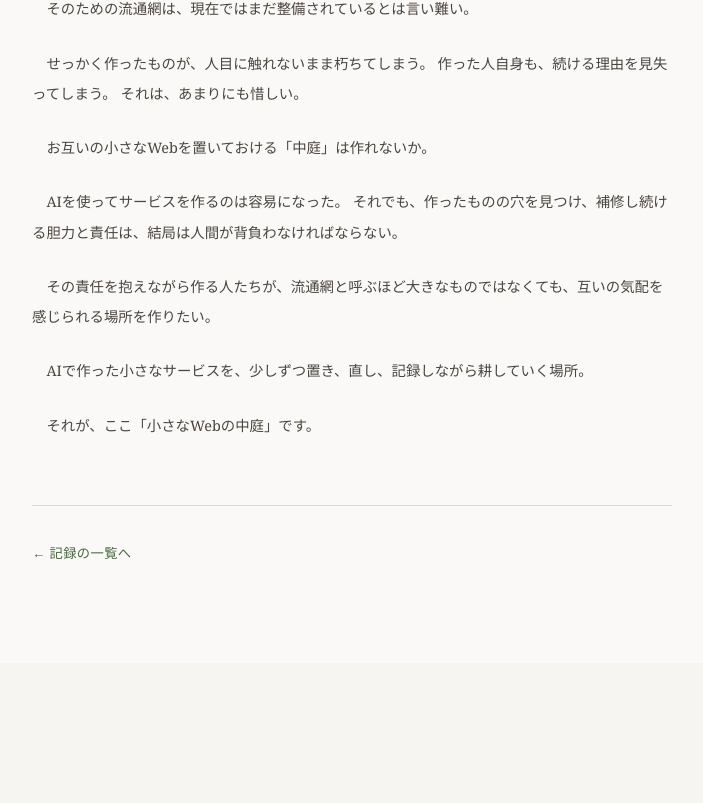
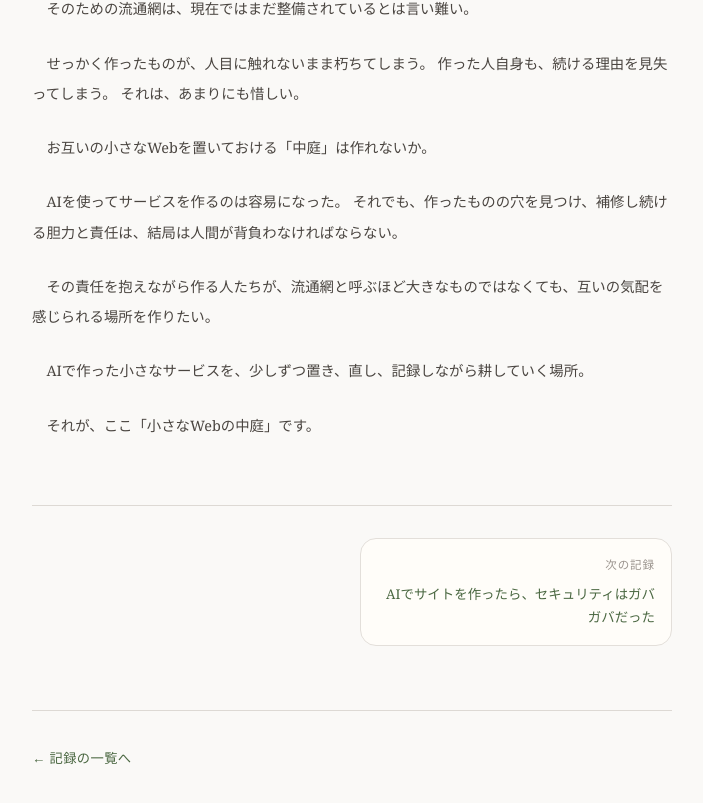
Before and after one commit to MOKIoki/nakaniwa, a Next.js app: page /notes/ai-made-sites-needed-a-place in a window 1280 px wide. Shown: the part 889-1692 px from the top of the page, without its empty margins (288-991 px from the left). Before the commit the page ends 1552 px from the top, so only its background shows below. Built offline with nearby package versions, Linux system fonts and the light colour scheme.

Commit message:
Add previous and next note links

```diff
--- a/app/notes/[slug]/page.tsx
+++ b/app/notes/[slug]/page.tsx
@@ -24,6 +24,13 @@ export default async function NotePage({ params }: Props) {
   const { slug } = await params;
   const note = getNoteBySlug(slug);
   if (!note) notFound();
+
+    const currentIndex = notes.findIndex((item) => item.slug === slug);
+  const previousNote = currentIndex > 0 ? notes[currentIndex - 1] : null;
+  const nextNote =
+    currentIndex >= 0 && currentIndex < notes.length - 1
+      ? notes[currentIndex + 1]
+      : null;
 
   const paragraphs = note.body
     .split(/\n\n+/)
@@ -57,7 +64,30 @@ export default async function NotePage({ params }: Props) {
             )}
           </div>
         </article>
+        {(previousNote || nextNote) && (
+          <nav style={styles.noteNav}>
+            <div>
+              {previousNote && (
+                <Link href={`/notes/${previousNote.slug}`} style={styles.noteNavCard}>
+                  <span style={styles.noteNavLabel}>前の記録</span>
+                  <span style={styles.noteNavTitle}>{previousNote.title}</span>
+                </Link>
+              )}
+            </div>
 
+            <div>
+              {nextNote && (
+                <Link
+                  href={`/notes/${nextNote.slug}`}
+                  style={{ ...styles.noteNavCard, ...styles.noteNavCardNext }}
+                >
+                  <span style={styles.noteNavLabel}>次の記録</span>
+                  <span style={styles.noteNavTitle}>{nextNote.title}</span>
+                </Link>
+              )}
+            </div>
+          </nav>
+        )}
         <footer style={styles.footer}>
           <Link href="/notes" style={styles.navLink}>
             ← 記録の一覧へ
@@ -121,6 +151,39 @@ const styles: { [key: string]: React.CSSProperties } = {
     borderTop: "1px solid #ddd9d4",
     margin: "2.5rem 0",
   },
+  noteNav: {
+    display: "grid",
+    gridTemplateColumns: "1fr 1fr",
+    gap: "1rem",
+    marginTop: "4rem",
+    paddingTop: "2rem",
+    borderTop: "1px solid #ddd9d4",
+  },
+  noteNavCard: {
+    display: "block",
+    minHeight: "5rem",
+    padding: "1rem",
+    border: "1px solid #e3dfda",
+    borderRadius: "1rem",
+    backgroundColor: "#fffdf9",
+    textDecoration: "none",
+  },
+  noteNavCardNext: {
+    textAlign: "right",
+  },
+  noteNavLabel: {
+    display: "block",
+    marginBottom: "0.45rem",
+    fontSize: "0.72rem",
+    color: "#9b948e",
+    letterSpacing: "0.08em",
+  },
+  noteNavTitle: {
+    display: "block",
+    fontSize: "0.84rem",
+    color: "#4a6741",
+    lineHeight: "1.7",
+  },
   footer: {
     marginTop: "4rem",
     paddingTop: "2rem",
```
